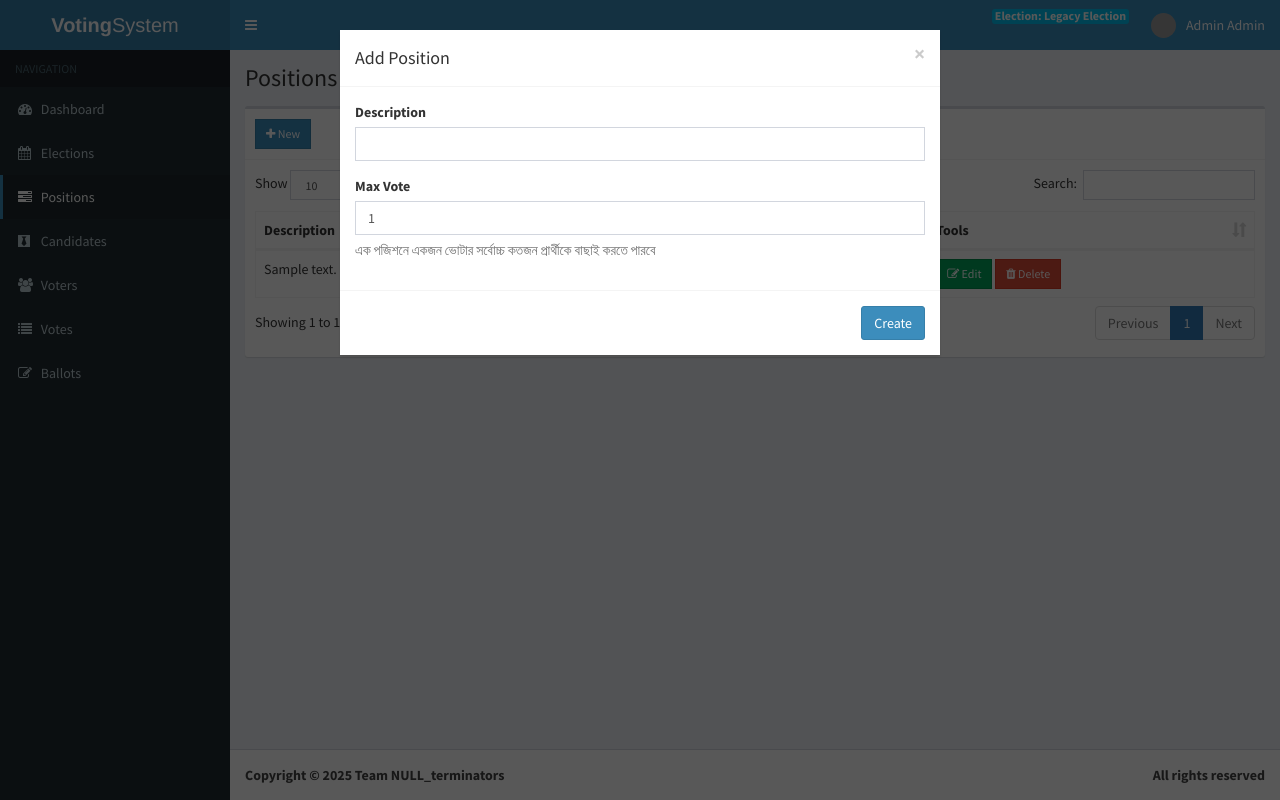
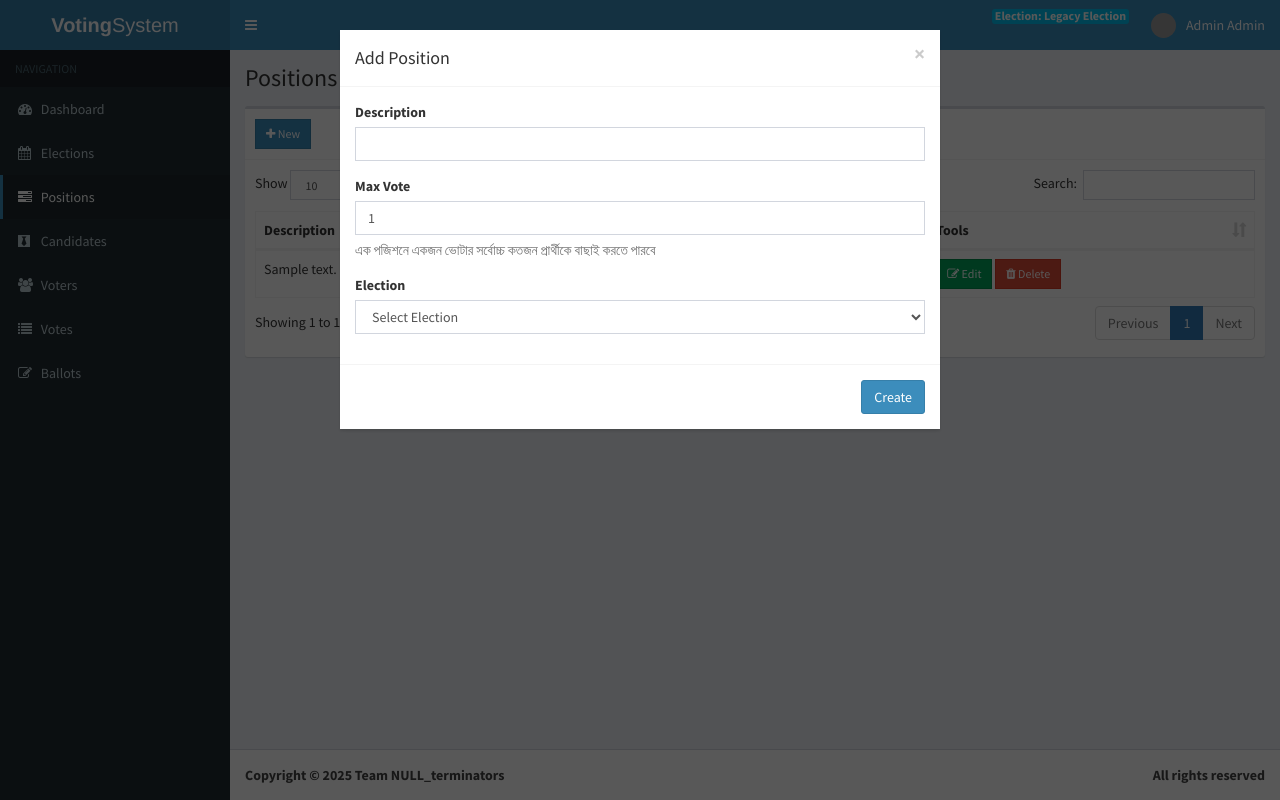
Before and after one commit to mfbhai10/votingsystem, a PHP site: page /admin/positions.php in a window 1280 px wide, after a click on "New". Run offline with PHP 8.4, Linux system fonts and the light colour scheme; a user stored in the database is signed in; data comes from the database, SQL or seed files in the repository; tables that the repository leaves empty hold one stand-in row (values such as "Sample post"); some libraries are stand-ins or nearby versions; grey boxes are pictures that could not be loaded.

Commit message:
election selection added in position adding

```diff
--- a/admin/includes/positions_modal.php
+++ b/admin/includes/positions_modal.php
@@ -16,6 +16,22 @@
         <div class="form-group"><label>Max Vote</label>
           <input type="number" class="form-control" name="max_vote" min="1" value="1" required>
           <p class="help-block">এক পজিশনে একজন ভোটার সর্বোচ্চ কতজন প্রার্থীকে বাছাই করতে পারবে</p>
+        </div>
+
+        <!-- Election Selection Dropdown -->
+        <div class="form-group"><label>Election</label>
+          <select class="form-control" name="election_id" required>
+            <option value="">Select Election</option>
+            <?php
+              // Fetch open elections
+              $stmt = $conn->prepare("SELECT * FROM elections WHERE status = 'open'"); // Only open elections
+              $stmt->execute();
+              $elections = $stmt->get_result();
+              while ($election = $elections->fetch_assoc()) {
+                echo "<option value='" . $election['id'] . "'>" . htmlspecialchars($election['title']) . "</option>";
+              }
+            ?>
+          </select>
         </div>
       </div>
       <div class="modal-footer">
```
Also changed, not shown: admin/positions_add.php (+9 -7 lines).
